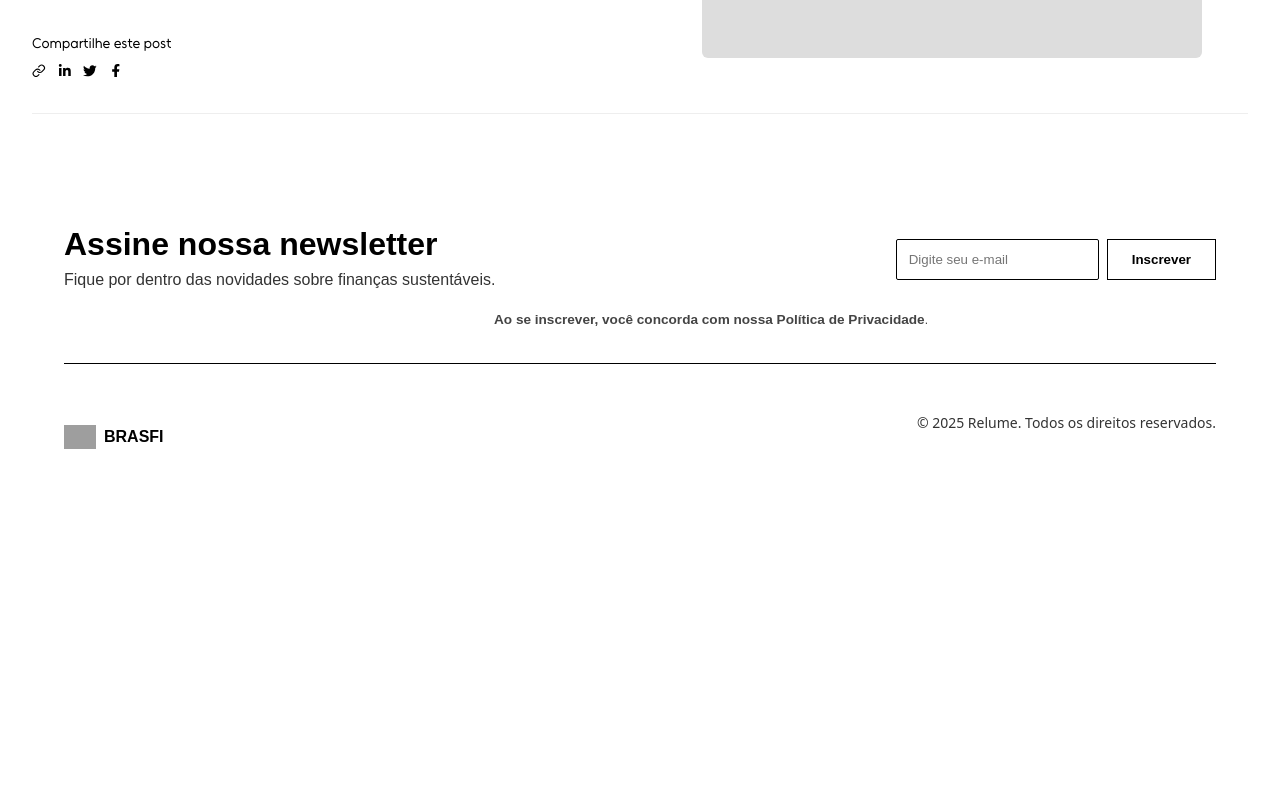
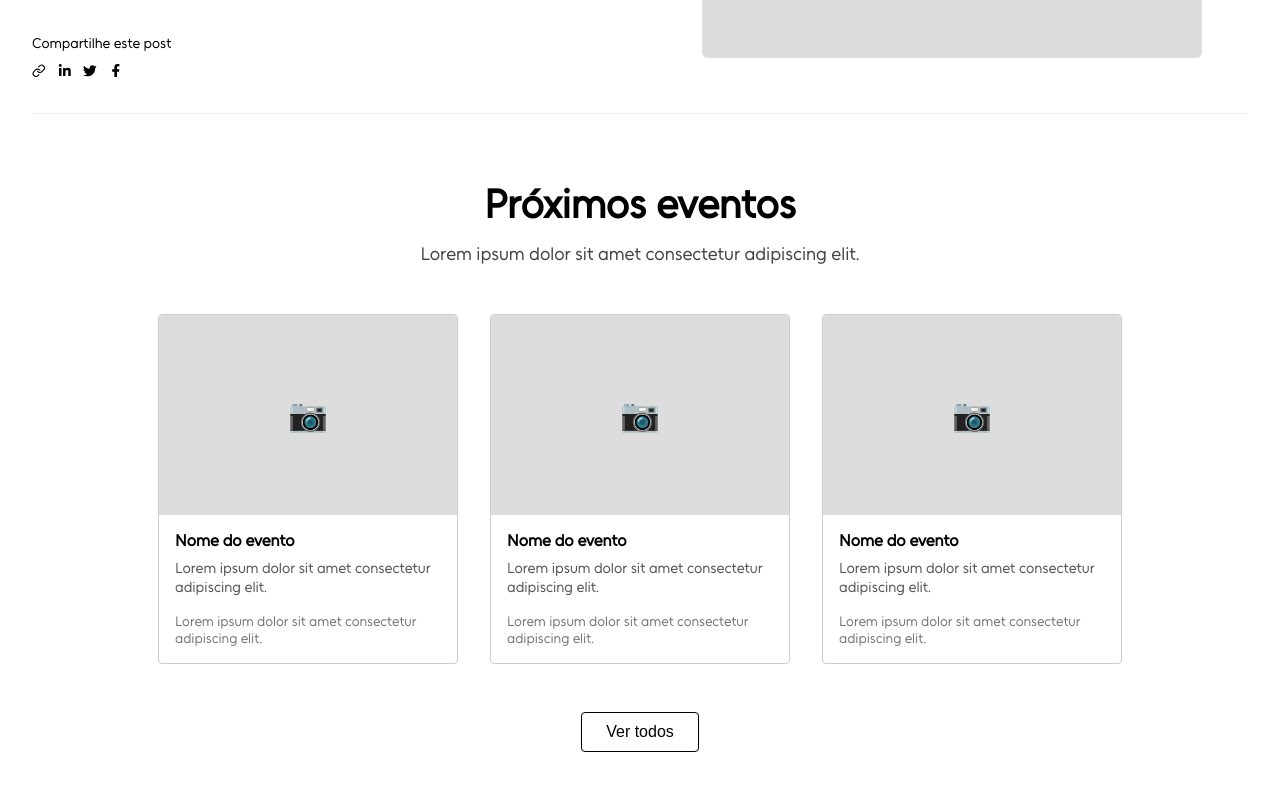
Before and after one commit to MatheusMV05/projetos3g2, a React (Vite) app in the folder Frontend/: page /evento in a window 1280 px wide. Shown: the part 948-1740 px from the top of the page. Before the commit the page ends 1491 px from the top, so only its background shows below. Built offline with nearby package versions, Linux system fonts and the light colour scheme; grey boxes are pictures that could not be loaded.

Commit message:
Terminei o componente Proximos Eventos e atualizei a pagina Evento

```diff
--- /dev/null
+++ b/Frontend/src/components/ProximosEventos/ProximosEventos.module.css
@@ -0,0 +1,87 @@
+.proximosEventosSection {
+  padding: 4rem 2rem;
+  text-align: center;
+}
+
+.title {
+  font-size: 2.5rem;
+  font-weight: 700;
+  margin-bottom: 0.75rem;
+  text-align: center;
+  justify-content: center;
+}
+
+.subtitle {
+  font-size: 1.125rem;
+  color: #444;
+  margin-bottom: 3rem;
+}
+
+.cardsContainer {
+  display: flex;
+  flex-wrap: wrap;
+  justify-content: center;
+  gap: 2rem;
+}
+
+.card {
+  width: 300px;
+  background-color: #fff;
+  border: 1px solid #ccc;
+  border-radius: 4px;
+  overflow: hidden;
+  text-align: left;
+  display: flex;
+  flex-direction: column;
+}
+
+.imagePlaceholder {
+  height: 200px;
+  background: #ddd;
+  display: flex;
+  justify-content: center;
+  align-items: center;
+  color: #aaa;
+  font-size: 2rem;
+}
+
+.cardContent {
+  padding: 1rem;
+  display: flex;
+  flex-direction: column;
+  gap: 0.5rem;
+}
+
+.cardTitle {
+  font-weight: 600;
+  font-size: 1rem;
+}
+
+.cardDescription {
+  font-size: 0.9rem;
+  color: #555;
+}
+
+.cardInfo {
+  font-size: 0.85rem;
+  color: #777;
+  margin-top: 0.5rem;
+}
+
+.verTodos {
+  margin-top: 3rem;
+}
+
+.verTodos button {
+  padding: 10px 24px;
+  border: 1px solid #000;
+  background: #fff;
+  font-size: 1rem;
+  cursor: pointer;
+  border-radius: 4px;
+  transition: background 0.2s ease;
+}
+
+.verTodos button:hover {
+  background: #f0f0f0;
+}
--- /dev/null
+++ b/Frontend/src/components/ProximosEventos/ProximosEventos.tsx
@@ -0,0 +1,32 @@
+import React from 'react';
+import styles from './ProximosEventos.module.css';
+
+const ProximosEventos: React.FC = () => {
+  return (
+    <section className={styles.proximosEventosSection}>
+      <h2 className={styles.title}>Próximos eventos</h2>
+      <div className={styles.subtitle}>Lorem ipsum dolor sit amet consectetur adipiscing elit.</div>
+
+      <div className={styles.cardsContainer}>
+        {[1, 2, 3].map((_, index) => (
+          <div className={styles.card} key={index}>
+            <div className={styles.imagePlaceholder}>📷</div>
+            <div className={styles.cardContent}>
+              <div className={styles.cardTitle}>Nome do evento</div>
+              <div className={styles.cardDescription}>
+                Lorem ipsum dolor sit amet consectetur adipiscing elit.
+              </div>
+              <div className={styles.cardInfo}>Lorem ipsum dolor sit amet consectetur adipiscing elit.</div>
+            </div>
+          </div>
+        ))}
+      </div>
+
+      <div className={styles.verTodos}>
+        <button>Ver todos</button>
+      </div>
+    </section>
+  );
+};
+
+export default ProximosEventos;
--- a/Frontend/src/pages/Evento/Evento.tsx
+++ b/Frontend/src/pages/Evento/Evento.tsx
@@ -1,6 +1,7 @@
 import React from 'react';
 import { EventHeader } from '../../components/EventHeader/EventHeader';
 import BlogPostHeader from '../../components/BlogPostHeader/BlogPostHeader';
+import ProximosEventos from '../../components/ProximosEventos/ProximosEventos'; // <-- IMPORTADO AQUI
 
 const Evento: React.FC = () => {
 	return (
@@ -8,16 +9,26 @@ const Evento: React.FC = () => {
 			<h1>Eventos</h1>
 			<p>
 				Lorem ipsum dolor sit amet consectetur adipiscing elit.
-				<br></br>
-				<br></br>
-				<br></br>
+				<br />
+				<br />
+				<br />
 			</p>
 
 			<div style={{ display: 'grid', gridTemplateColumns: '2fr 1fr', gap: '2rem' }}>
 				{/* Evento em destaque */}
 				<div style={{ border: '1px solid #ccc', borderRadius: '4px', background: '#f9f9f9' }}>
-					<div style={{ height: '200px', background: '#e0e0e0', position: 'relative', display: 'flex', justifyContent: 'center', alignItems: 'center' }}>
-						<div style={{
+					<div
+						style={{
+							height: '200px',
+							background: '#e0e0e0',
+							position: 'relative',
+							display: 'flex',
+							justifyContent: 'center',
+							alignItems: 'center',
+						}}
+					>
+						<div
+							style={{
 								position: 'absolute',
 								top: '1rem',
 								right: '1rem',
@@ -27,16 +38,44 @@ const Evento: React.FC = () => {
 								fontWeight: 'bold',
 								fontSize: '0.85rem',
 								borderRadius: '4px',
-							border: '1px solid #ccc'
-						}}>
+								border: '1px solid #ccc',
+							}}
+						>
 							xxx<br />XX<br />xxx
 						</div>
 					</div>
 					<div style={{ padding: '1rem' }}>
-						<div style={{ fontSize: '0.75rem', fontWeight: 'bold', background: '#ddd', display: 'inline-block', padding: '0.2rem 0.4rem', borderRadius: '3px' }}>Categoria</div>
-						<div style={{ fontWeight: 'bold', fontSize: '1.1rem', margin: '0.5rem 0' }}>Título do Evento</div>
-						<div style={{ fontSize: '0.9rem' }}>Lorem ipsum dolor sit amet consectetur adipiscing elit.</div>
-						<a href="#" style={{ display: 'inline-block', marginTop: '0.5rem', color: '#000', textDecoration: 'none', fontWeight: 'bold', fontSize: '0.85rem' }}>Ver evento →</a>
+						<div
+							style={{
+								fontSize: '0.75rem',
+								fontWeight: 'bold',
+								background: '#ddd',
+								display: 'inline-block',
+								padding: '0.2rem 0.4rem',
+								borderRadius: '3px',
+							}}
+						>
+							Categoria
+						</div>
+						<div style={{ fontWeight: 'bold', fontSize: '1.1rem', margin: '0.5rem 0' }}>
+							Título do Evento
+						</div>
+						<div style={{ fontSize: '0.9rem' }}>
+							Lorem ipsum dolor sit amet consectetur adipiscing elit.
+						</div>
+						<a
+							href="#"
+							style={{
+								display: 'inline-block',
+								marginTop: '0.5rem',
+								color: '#000',
+								textDecoration: 'none',
+								fontWeight: 'bold',
+								fontSize: '0.85rem',
+							}}
+						>
+							Ver evento →
+						</a>
 					</div>
 				</div>
 
@@ -69,6 +108,9 @@ const Evento: React.FC = () => {
 
 			{/* BlogPostHeader */}
 			<BlogPostHeader />
+
+			{/* ProximosEventos */}
+			<ProximosEventos />
 		</div>
 	);
 };
```
Lines whose indentation alone changed are shown as unchanged.
